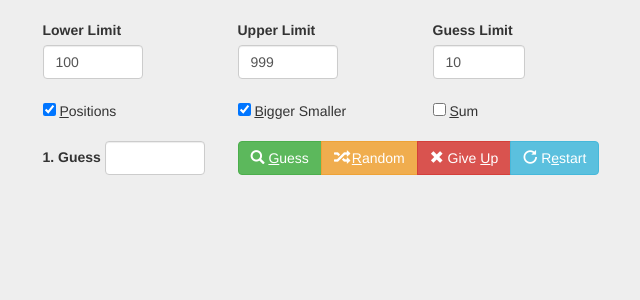
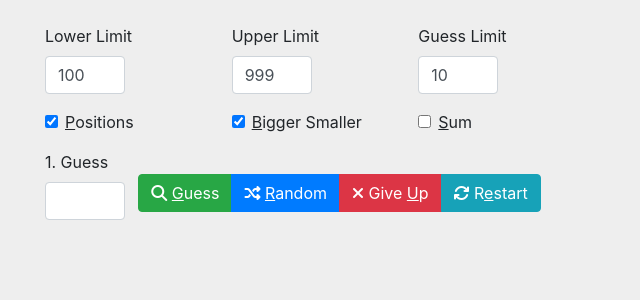
Before and after one commit to berkerol/guess-the-number, a Jekyll site: the page gtn.html, which Jekyll copies as it is, in a window 1280 px wide. Shown: the top 300 px of the page, without its empty margins (320-960 px from the left). Built offline with Jekyll 4.4.1, drawn with Linux system fonts in a browser that asks for light colours; nearby versions of some CDN libraries.

Commit message:
Update to Bootstrap 4

```diff
--- a/gtn.css
+++ b/gtn.css
@@ -1,13 +1,5 @@
 body {
   background: #eee;
-}
-
-.form-offset {
-  margin-top: 20px;
-}
-
-.alert-offset {
-  margin-top: 10px;
 }
 
 input[type="number"] {
--- a/gtn.html
+++ b/gtn.html
@@ -6,56 +6,71 @@
   <meta name="viewport" content="width=device-width, initial-scale=1, user-scalable=no">
   <title>Guess the Number</title>
   <meta name="description" content="Try to find the number using various hints within the guess limit">
-  <link rel="stylesheet" href="https://stackpath.bootstrapcdn.com/bootstrap/3.4.1/css/bootstrap.min.css" integrity="sha384-HSMxcRTRxnN+Bdg0JdbxYKrThecOKuH5zCYotlSAcp1+c8xmyTe9GYg1l9a69psu" crossorigin="anonymous">
+  <link rel="stylesheet" href="https://stackpath.bootstrapcdn.com/bootstrap/4.3.1/css/bootstrap.min.css" integrity="sha384-ggOyR0iXCbMQv3Xipma34MD+dH/1fQ784/j6cY/iJTQUOhcWr7x9JvoRxT2MZw1T" crossorigin="anonymous">
   <link rel="stylesheet" href="gtn.css">
 </head>
 
 <body>
   <div class="container">
-    <form class="form-inline row form-offset">
-      <div class="form-group col-xs-4 col-md-3 col-lg-2 col-xs-offset-0 col-md-offset-2 col-lg-offset-3">
+    <form>
+      <div class="form-row justify-content-center mt-4">
+        <div class="form-group col col-md-3 col-lg-2">
           <label for="lowerLimit">Lower Limit</label>
           <input type="number" class="form-control" id="lowerLimit" min="1" max="99999">
         </div>
-      <div class="form-group col-xs-4 col-md-3 col-lg-2">
+        <div class="form-group col col-md-3 col-lg-2">
           <label for="upperLimit">Upper Limit</label>
           <input type="number" class="form-control" id="upperLimit" min="1" max="99999">
         </div>
-      <div class="form-group col-xs-4 col-md-3 col-lg-2">
+        <div class="form-group col col-md-3 col-lg-2">
           <label for="guessLimit">Guess Limit</label>
           <input type="number" class="form-control" id="guessLimit" min="1" max="9999">
         </div>
-    </form>
-    <form class="form-inline row form-offset">
-      <div class="checkbox col-xs-4 col-md-3 col-lg-2 col-xs-offset-0 col-md-offset-2 col-lg-offset-3" style="margin-top:0px;">
-        <label for="positions"><input type="checkbox" id="positions" accesskey="p"> <span style="text-decoration: underline">P</span>ositions</label>
       </div>
-      <div class="checkbox col-xs-4 col-md-3 col-lg-2">
-        <label for="biggerSmaller"><input type="checkbox" id="biggerSmaller" accesskey="b"> <span style="text-decoration: underline">B</span>igger Smaller</label>
+      <div class="form-row justify-content-center">
+        <div class="form-group col col-md-3 col-lg-2">
+          <div class="form-check">
+            <input type="checkbox" class="form-check-input" id="positions" accesskey="p">
+            <label for="positions" class="form-check-label"><u>P</u>ositions</label>
           </div>
-      <div class="checkbox col-xs-4 col-md-3 col-lg-2">
-        <label for="sumCheck"><input type="checkbox" id="sumCheck" accesskey="s"> <span style="text-decoration: underline">S</span>um <span id ="sum"></span></label>
         </div>
-    </form>
-    <form class="form-inline row form-offset">
-      <div class="form-group col-xs-4 col-md-3 col-lg-2 col-xs-offset-0 col-md-offset-2 col-lg-offset-3">
+        <div class="form-group col col-md-3 col-lg-2">
+          <div class="form-check">
+            <input type="checkbox" class="form-check-input" id="biggerSmaller" accesskey="b">
+            <label for="biggerSmaller" class="form-check-label"><u>B</u>igger Smaller</label>
+          </div>
+        </div>
+        <div class="form-group col col-md-3 col-lg-2">
+          <div class="form-check">
+            <input type="checkbox" class="form-check-input" id="sumCheck" accesskey="s">
+            <label for="sumCheck" class="form-check-label"><u>S</u>um <span id="sum"></span></label>
+          </div>
+        </div>
+      </div>
+      <div class="form-row justify-content-center">
+        <div class="form-group col-3 col-md-2 col-xl-1">
           <label for="guess" id="guessLabel">1. Guess</label>
           <input type="number" class="form-control" id="guess" min="1" max="99999">
         </div>
-      <div class="btn-group col-xs-8 col-sm-7 col-md-6 col-lg-5">
-        <a class="btn btn-success" onclick="if(!locked)guess()" accesskey="g"><span class="glyphicon glyphicon-search"></span> <span style="text-decoration: underline">G</span>uess</a>
-        <a class="btn btn-warning" onclick="if(!locked)random()" accesskey="r"><span class="glyphicon glyphicon-random"></span> <span style="text-decoration: underline">R</span>andom</a>
-        <a class="btn btn-danger" onclick="if(!locked)giveUp()" accesskey="u"><span class="glyphicon glyphicon-remove"></span> Give <span style="text-decoration: underline">U</span>p</a>
-        <a class="btn btn-info" onclick="restart()" accesskey="e"><span class="glyphicon glyphicon-repeat"></span> R<span style="text-decoration: underline">e</span>start</a>
-      </div>
-    </form>
-    <div class="row alert-offset">
-      <div class="col-xs-10 col-sm-8 col-md-6 col-xs-offset-1 col-sm-offset-2 col-md-offset-3" id="text">
+        <div class="col-9 col-md-7 col-lg-6 col-xl-5 my-auto">
+          <div class="btn-group">
+            <button type="button" class="btn btn-success" onclick="if(!locked)window.guess()" accesskey="g"><i class="fas fa-search"></i> <u>G</u>uess</a>
+            <button type="button" class="btn btn-primary" onclick="if(!locked)random()" accesskey="r"><i class="fas fa-random"></i> <u>R</u>andom</a>
+            <button type="button" class="btn btn-danger" onclick="if(!locked)giveUp()" accesskey="u"><i class="fas fa-times"></i> Give <u>U</u>p</a>
+            <button type="button" class="btn btn-info" onclick="restart()" accesskey="e"><i class="fas fa-sync"></i> R<u>e</u>start</a>
           </div>
         </div>
       </div>
-  <script src="https://code.jquery.com/jquery-3.3.1.min.js" integrity="sha256-FgpCb/KJQlLNfOu91ta32o/NMZxltwRo8QtmkMRdAu8=" crossorigin="anonymous"></script>
-  <script src="https://stackpath.bootstrapcdn.com/bootstrap/3.4.1/js/bootstrap.min.js" integrity="sha384-aJ21OjlMXNL5UyIl/XNwTMqvzeRMZH2w8c5cRVpzpU8Y5bApTppSuUkhZXN0VxHd" crossorigin="anonymous"></script>
+    </form>
+    <div class="row justify-content-center">
+      <div class="col col-md-9 col-lg-7 col-xl-6" id="text">
+      </div>
+    </div>
+  </div>
+  <script src="https://code.jquery.com/jquery-3.3.1.slim.min.js" integrity="sha384-q8i/X+965DzO0rT7abK41JStQIAqVgRVzpbzo5smXKp4YfRvH+8abtTE1Pi6jizo" crossorigin="anonymous"></script>
+  <script src="https://cdnjs.cloudflare.com/ajax/libs/popper.js/1.14.7/umd/popper.min.js" integrity="sha384-UO2eT0CpHqdSJQ6hJty5KVphtPhzWj9WO1clHTMGa3JDZwrnQq4sF86dIHNDz0W1" crossorigin="anonymous"></script>
+  <script src="https://stackpath.bootstrapcdn.com/bootstrap/4.3.1/js/bootstrap.min.js" integrity="sha384-JjSmVgyd0p3pXB1rRibZUAYoIIy6OrQ6VrjIEaFf/nJGzIxFDsf4x0xIM+B07jRM" crossorigin="anonymous"></script>
+  <script src="https://kit.fontawesome.com/a1c4b21e48.js"></script>
   <script src="gtn.js"></script>
   <script>
     (function(i,s,o,g,r,a,m){i['GoogleAnalyticsObject']=r;i[r]=i[r]||function(){
--- a/gtn.js
+++ b/gtn.js
@@ -165,7 +165,7 @@ function exit (className, text) {
 
 function write (className, text) {
   const child = document.createElement('div');
-  child.className = className + ' alert-dismissible';
+  child.className = className + ' alert-dismissible fade show';
   child.innerHTML = '<button type="button" class="close" data-dismiss="alert"><span>&times;</span></button>' + text;
   const parent = document.getElementById('text');
   parent.insertBefore(child, parent.firstChild);
```
Lines whose indentation alone changed are shown as unchanged.
